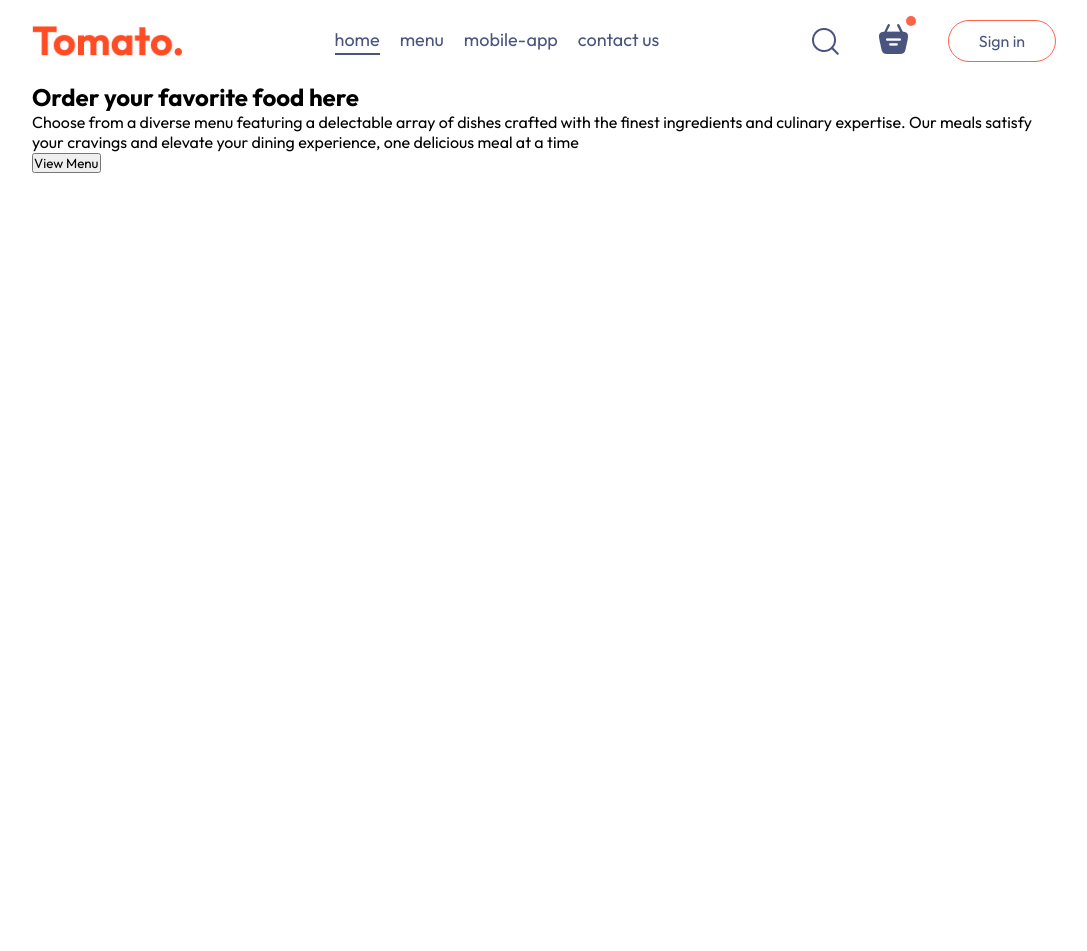
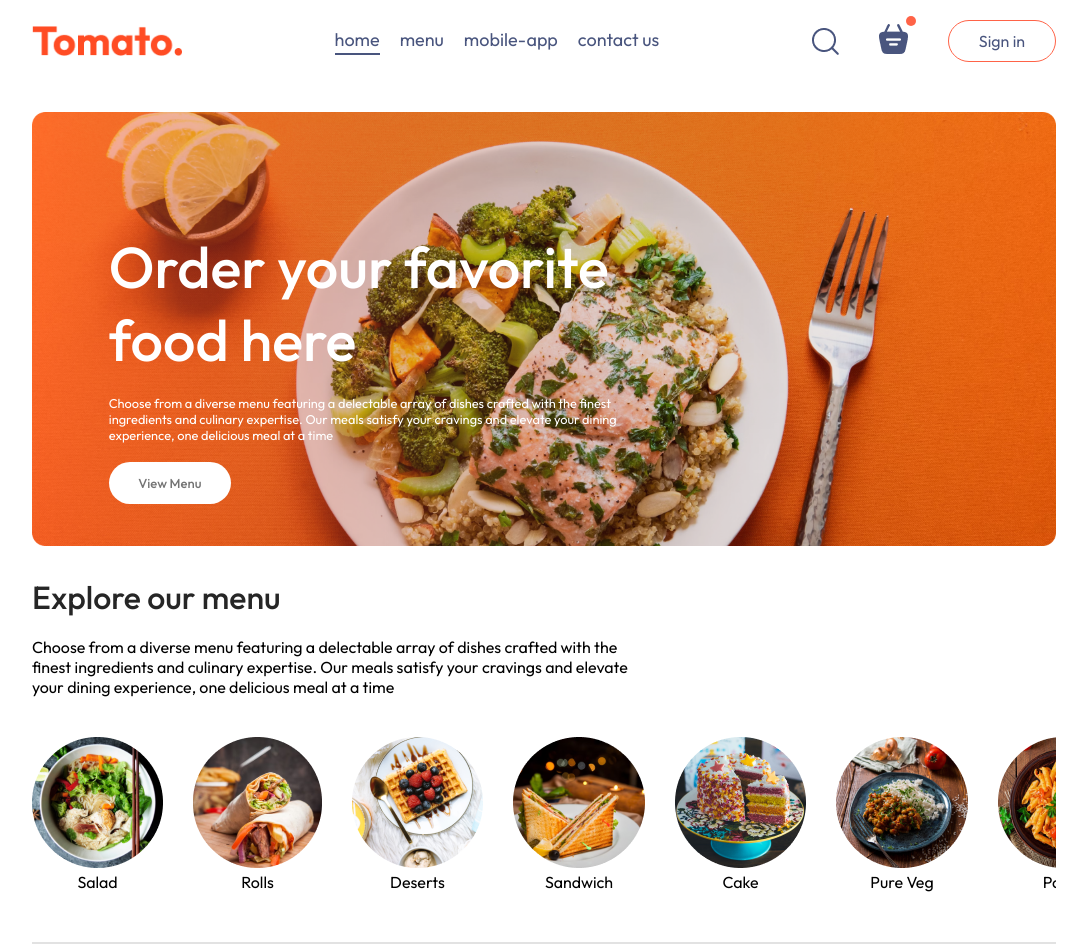
Before and after one commit to Khang8078/food-delivery-app, a React (Vite) app: page / in a window 1280 px wide. Shown: the top 951 px of the page, without its empty margins (96-1183 px from the left). Before the commit the page ends 800 px from the top, so only its background shows below. Built offline with nearby package versions, Linux system fonts and the light colour scheme.

Commit message:
working menu item list

```diff
--- /dev/null
+++ b/src/components/ExploreMenu/ExploreMenu.css
@@ -0,0 +1,56 @@
+.explore-menu{
+    display: flex;
+    flex-direction: column;
+    gap: 20px;
+}
+
+.explore-menu h1{
+    color: #262626;
+    font-weight: 500;
+}
+
+.explore-menu-text{
+    max-width: 60%;
+    columns: #808080;
+}
+
+.explore-menu-list{
+    display: flex;
+    justify-content: space-between;
+    align-items: center;
+    gap: 30px;
+    text-align: center;
+    margin: 20px 0px;
+    overflow-x: scroll;
+}
+
+.explore-menu-list::-webkit-scrollbar{
+    display: none;
+}
+
+.explore-menu-list-item img{
+    width: 7.5vw;
+    min-width: 80px;
+    cursor: pointer;
+    border-radius: 50%;
+    transition: 0.2s;
+}
+
+.explore-menu-list-item p{
+    margin-top: 10px;
+    color: #747474;
+    font-size: max(1.4vw, 16px);
+    cursor: pointer;
+}
+
+.explore-menu hr{
+    margin: 10px 0px;
+    height: 2px;
+    background-color: #e2e2e2;
+    border: none;
+}
+
+.explore-menu-list-item .active{
+    border: 4px solid tomato;
+    padding: 2px;
+}
--- /dev/null
+++ b/src/components/ExploreMenu/ExploreMenu.jsx
@@ -0,0 +1,30 @@
+// import React from 'react'
+import './ExploreMenu.css'
+import { menu_list } from '../../assets/assets'
+import PropTypes from 'prop-types'; // Import PropTypes
+
+export const ExploreMenu = ({category, setCategory}) => {
+  return (
+    <div className='explore-menu' id='explore-menu'>
+        <h1>Explore our menu</h1>
+        <p className='explore-menu-text'>Choose from a diverse menu featuring a delectable array of dishes crafted with the finest ingredients and culinary expertise. Our meals satisfy your cravings and elevate your dining experience, one delicious meal at a time </p>
+        <div className="explore-menu-list">
+            {menu_list.map((item, index)=>{
+                return (
+                    <div onClick={()=> setCategory(prev=>prev===item.menu_name?"All":item.menu_name)} key={index} className="explore-menu-item">
+                        <img className={category===item.menu_name?"active":""} src={item.menu_image} alt="" />
+                        <p>{item.menu_name}</p>
+                    </div>
+                )
+            })}
+        </div>
+        <hr />
+    </div>
+  )
+}
+
+// Add prop types validation
+ExploreMenu.propTypes = {
+    category: PropTypes.string.isRequired, // Assuming category is a string
+    setCategory: PropTypes.func.isRequired, // Assuming setCategory is a function
+  };
--- a/src/components/Header/Header.css
+++ b/src/components/Header/Header.css
@@ -0,0 +1,41 @@
+.header{
+    height: 34vw;
+    margin: 30px auto;
+    background: url('/header_img.png') no-repeat;
+    background-size: contain;
+    position: relative;
+}
+
+.header-contents{
+    position: absolute;
+    display: flex;
+    flex-direction: column;
+    align-items: start;
+    gap: 1.5vw;
+    max-width: 50%;
+    bottom: 10%;
+    left: 6vw;
+    animation: fadeIn 3s;
+}
+
+.header-contents h2{
+    font-weight: 500;
+    color: white;
+    font-size: max(4.5vw,22px);
+
+}
+
+.header-contents p{
+    color: white;
+    font-size: 1vw;
+}
+
+.header-contents button{
+    border: none;
+    color: #747474;
+    font-weight: 500;
+    padding: 1vw 2.3vw;
+    background-color: white;
+    font-size: max(1vw, 13px);
+    border-radius: 50px;
+}
--- a/src/index.css
+++ b/src/index.css
@@ -20,3 +20,12 @@
   width: 80%;
   margin: auto;
 }
+
+@keyframes fadeIn {
+  0%{
+    opacity: 0;
+  }
+  100%{
+    opacity: 1;
+  }
+}
--- a/src/pages/Home/Home.jsx
+++ b/src/pages/Home/Home.jsx
@@ -1,11 +1,16 @@
-// import React from 'react'
+import { useState } from 'react'
+import { ExploreMenu } from '../../components/ExploreMenu/ExploreMenu';
 import { Header } from '../../components/Header/Header';
 import './Home.css';
 
 export const Home = () => {
+    const[category, setCategory] = useState("All");
+
   return (
     <div>
         <Header/>
+        <ExploreMenu category={category} setCategory={setCategory}/>
+
     </div>
   )
 }
```
Also changed, not shown: public/header_img.png (added).
